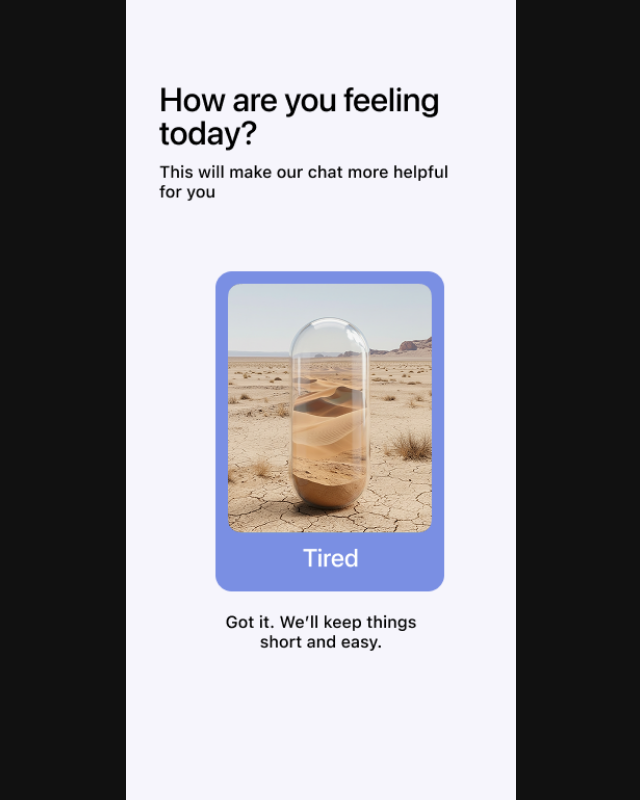
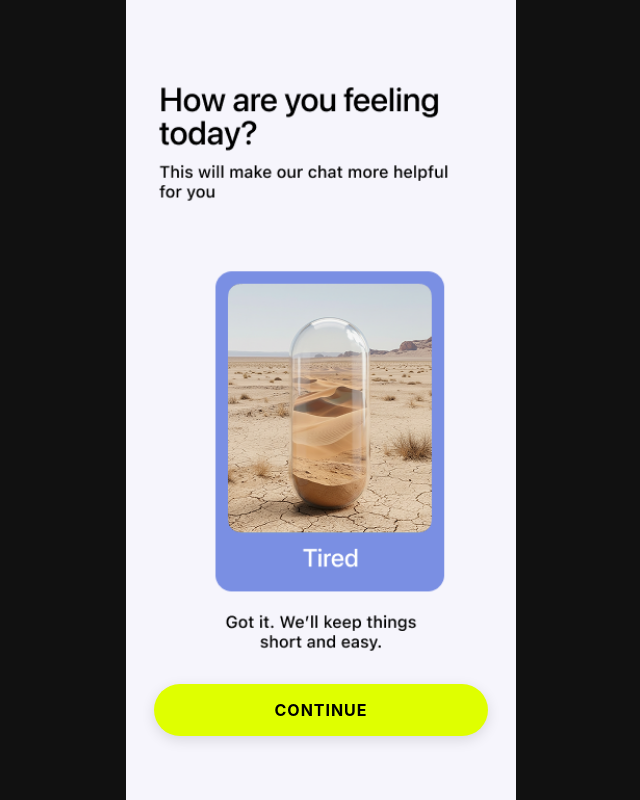
Before and after one commit to pm-in-code/pixelperfect, a React (Vite) app: page /screen/7/mood/1 in a window 1280 px wide. Shown: the whole page, without its empty margins (319-959 px from the left). Built offline with nearby package versions, Linux system fonts and the light colour scheme.

Commit message:
fix(mood result): visible Continue pill button
Made-with: Cursor

```diff
--- a/src/screens/ScreenMoodResult.tsx
+++ b/src/screens/ScreenMoodResult.tsx
@@ -1,5 +1,6 @@
 import { useNavigate, useParams } from 'react-router-dom'
 import { FullBleedScreen } from '../components/FullBleedScreen'
+import { PillButton } from '../components/PillButton'
 import footer from './overlayFooter.module.css'
 
 const MOOD_IMAGES: Record<string, string> = {
@@ -19,12 +20,9 @@ export function ScreenMoodResult() {
     <FullBleedScreen imageSrc={src} alt="">
       <div style={{ flex: 1 }} />
       <div className={`${footer.footer} ${footer.footerTight}`}>
-        <button
-          type="button"
-          className={`${footer.invisibleHit} ${footer.wide}`}
-          onClick={() => navigate('/done')}
-          aria-label="Continue"
-        />
+        <PillButton caps className={footer.wide} onClick={() => navigate('/done')}>
+          Continue
+        </PillButton>
       </div>
     </FullBleedScreen>
   )
```
